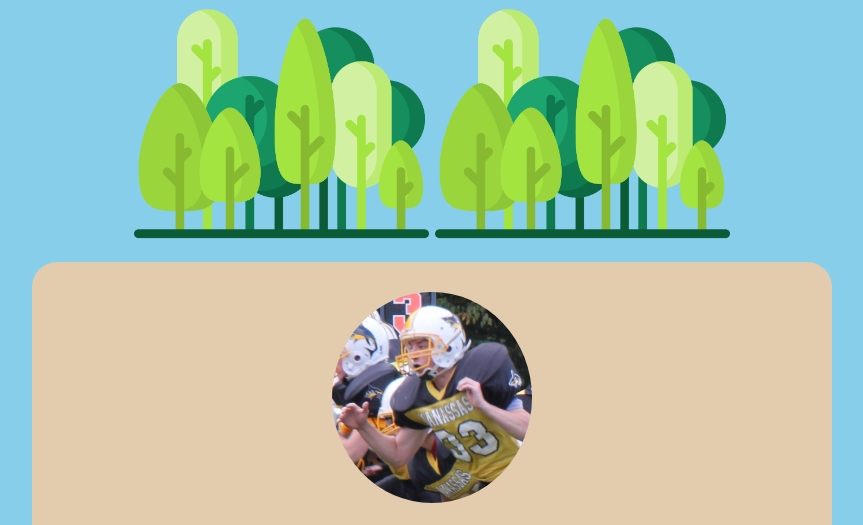
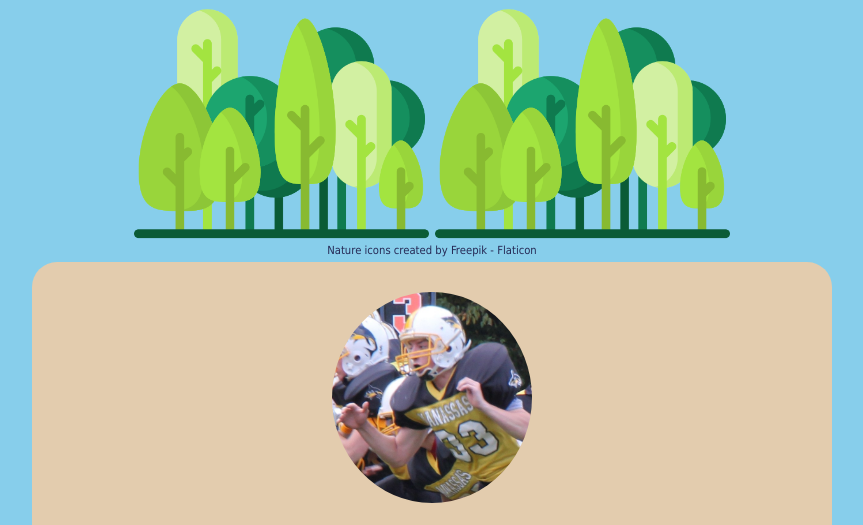
Before and after one commit to JonahWhitley/personal-site, a plain HTML site: page index.html in a window 1280 px wide. In both pictures the pointer is over the link "Nature icons created by Freepik - Flaticon". Shown: the part 258-783 px from the top of the page, without its empty margins (208-1071 px from the left). Drawn offline with Linux system fonts and the light colour scheme.

Commit message:
Update styles.css

```diff
--- a/css/styles.css
+++ b/css/styles.css
@@ -18,7 +18,7 @@ a {
 }
 
 a:hover {
-    color: #87CEEB;
+    color: #262A56;
 }
 
 h1 {
```
